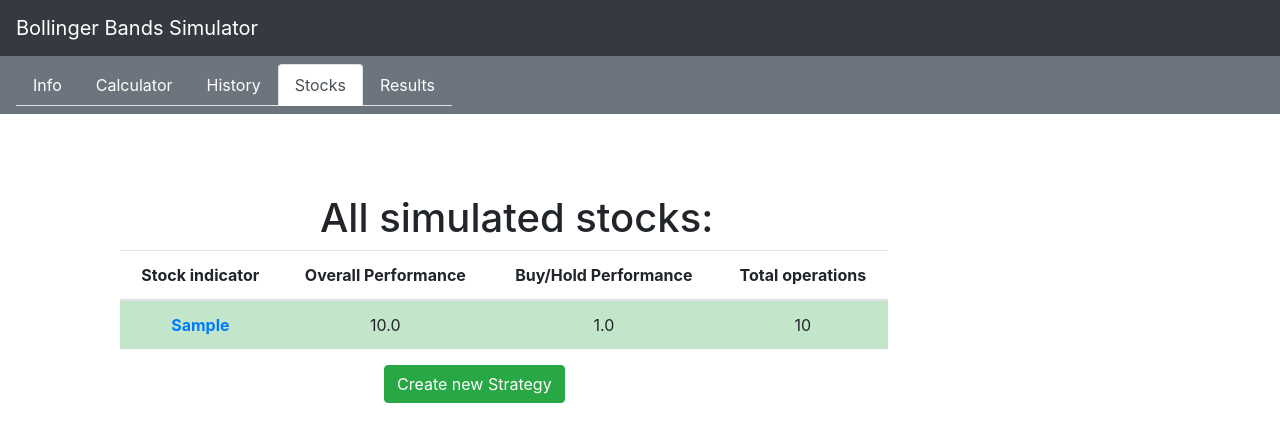
After one commit to jdp111/Bollinger-App, a Flask app: page /tickers in a window 1280 px wide. The commit adds this page. Shown: the top 442 px of the page. Run offline with Flask 2, Linux system fonts and the light colour scheme; tables that the repository leaves empty hold one stand-in row (values such as "Sample post").

Commit message:
added a page with listed tickers. must add performance graph for tickers

```diff
--- a/Models.py
+++ b/Models.py
@@ -24,6 +24,7 @@ class Ticker(db.Model):
     symbol = db.Column(db.String(6), primary_key = True)
     stock_performance = db.Column(db.Float)
     weight = db.Column(db.Integer)
+    buy_hold_performance = db.Column(db.Float)
 
 
 class Operation(db.Model):
@@ -59,8 +60,11 @@ class Operation(db.Model):
             ticker_UD = Ticker(symbol = ticker, stock_performance = comparison, weight = 1)
             db.session.add(ticker_UD)
         else:
-            ticker_UD.stock_performance = (ticker_UD.stock_performance* ticker_UD.weight + comparison)/(ticker_UD.weight +1)
+
             ticker_UD.weight +=1
+            ticker_UD.stock_performance = (ticker_UD.stock_performance* ticker_UD.weight + comparison)/(ticker_UD.weight)
+
+        ticker_UD.buy_hold_performance = buyHold
         db.session.commit()
 
         sim = Operation(
--- a/app.py
+++ b/app.py
@@ -118,5 +118,11 @@ def show_all_results():
 
 @app.route('/info')
 def info():
+    """page with info about bollinger bands"""
     render_template('loading.html')
     return render_template('info.html')
+
+@app.route('/tickers')
+def list_tickers():
+    all_tickers = Ticker.query.all()
+    return render_template('tickers.html', tickers = all_tickers)
--- a/forms.py
+++ b/forms.py
@@ -6,4 +6,4 @@ class SimulationForm(FlaskForm):
     """form for running simulation"""
     ticker = StringField('Ticker Symbol')
     EMAres = IntegerField('EMA Resolution', validators = [validators.NumberRange(min=15, max=25)])
-    STDmult = FloatField('σ Multiplier', validators = [validators.NumberRange(min=0.8,max=3.0)])
+    STDmult = FloatField('σ Multiplier', validators = [validators.NumberRange(min=0.5,max=3.0)])
--- /dev/null
+++ b/templates/tickers.html
@@ -0,0 +1,77 @@
+<!DOCTYPE html>
+<html lang="en">
+
+<head>
+  <meta charset="UTF-8">
+  <link rel="stylesheet" href="https://cdn.jsdelivr.net/npm/bootstrap@4.3.1/dist/css/bootstrap.min.css" integrity="sha384-ggOyR0iXCbMQv3Xipma34MD+dH/1fQ784/j6cY/iJTQUOhcWr7x9JvoRxT2MZw1T" crossorigin="anonymous">
+
+  <title>Stocks</title>
+</head>
+<body>
+
+<nav class="navbar navbar-dark bg-dark">
+    <a class="navbar-brand mr-0 mr-md-2" href="#">Bollinger Bands Simulator</a>
+
+</nav>
+
+<nav class="navbar navbar-secondary bg-secondary" id="navbarTogglerDemo02">
+    <ul class="nav nav-tabs nav-muted">
+        <li class="nav-item">
+            <a class="nav-link text-white" href="/info">Info</a>
+        </li>
+        <li class="nav-item">
+            <a class="nav-link text-white" href="/">Calculator</a>
+        </li>
+        <li class="nav-item">
+            <a class="nav-link text-white" href="/history">History</a>
+        </li>
+        <li class="nav-item">
+            <a class="nav-link active" href="/tickers">Stocks</a>
+        </li>
+        <li class="nav-item">
+            <a class="nav-link text-white" href="/results">Results</a>
+        </li>
+
+    </ul>
+</nav>
+
+<h1 style="margin-left: 25%; margin-top: 80px;">All simulated stocks:</h1>
+
+<table class="table text-center" style = "width: 60%; margin-left: 120px;">
+    <thead>
+      <tr>
+        <th scope="col">Stock indicator</th>
+        <th scope="col">Overall Performance</th>
+        <th scope="col">Buy/Hold Performance</th>
+        <th scope="col">Total operations</th>
+
+      </tr>
+    </thead>
+    <tbody>
+        {% for ticker in tickers %}
+        {% if ticker.stock_performance < 0 %}
+            <tr class = "table-danger">
+        {% else %}
+            <tr class="table-success">
+        {% endif %}
+        <th scope="row">
+            <a href="/tickers/{{ticker.symbol}}">{{ticker.symbol}}</a>
+        </th>
+        <td>{{ticker.stock_performance}}</td>
+        <td>{{ticker.buy_hold_performance}}</td>
+        <td>{{ticker.weight}}</td>
+      </tr>
+
+      {% endfor %}
+
+    </tbody>
+
+  </table>
+<div style="margin-left: 30%;">
+    <form action="/" >
+        <button type ="submit" class="btn btn-success">Create new Strategy</button>
+    </form>
+</div>
+
+</body>
+</html>
```
Also changed, not shown: templates/Home.html (+7 -7 lines), templates/info.html (+7 -7 lines), templates/results.html (+11 -10 lines), templates/strategy.html (+10 -8 lines).
